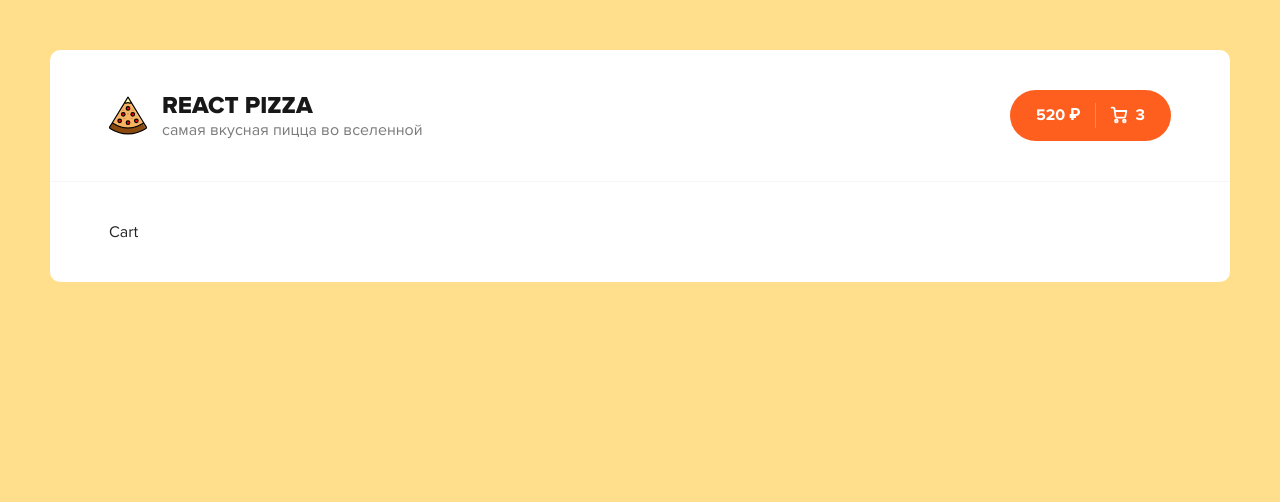
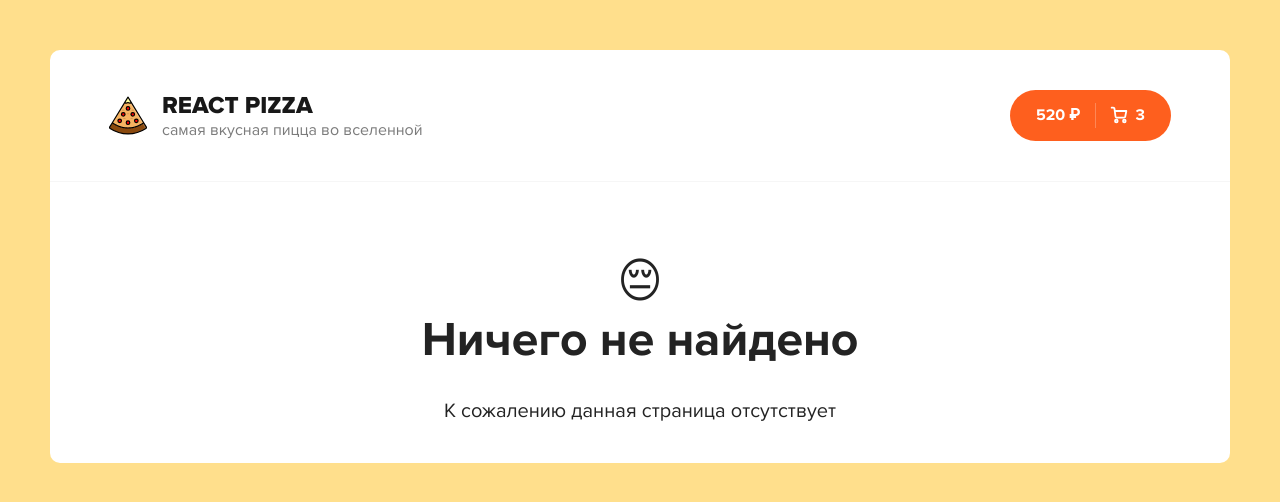
Before and after one commit to likermusic/react-pizza-app, a React (Create React App) app: page /cart in a window 1280 px wide. Shown: the top 502 px of the page. Built offline with nearby package versions, Linux system fonts and the light colour scheme; no server answers.

Commit message:
Переносим фильтры в Home

```diff
--- a/src/components/App.js
+++ b/src/components/App.js
@@ -1,39 +1,27 @@
 import React, { useEffect, useState } from 'react'
-import { Routes, Route, useRoutes } from 'react-router-dom';
-import Layout from './Layout';
-import Cart from "../pages/Cart";
-import Home from "../pages/Home";
+import { Routes, Route } from 'react-router-dom';
+
 
 import useRoutesWrapper from '../hooks/useRoutesWrapper';
+import NotFound from '../pages/NotFound';
+import Layout from './Layout';
+import Home from '../pages/Home';
+import Cart from '../pages/Cart';
+
 function App() {
-  const [pizzas, setPizzas] = useState([]);
-  const [loading, setLoading] = useState(true);
-
-  useEffect(() => {
-    // Проверки
-    fetch('https://64d8ae0a5f9bf5b879ce72a8.mockapi.io/items')
-      .then(resp => resp.json())
-      .then(data => setPizzas(data))
-      .finally(() => setLoading(false))
-      .catch(err => {
-        //Отрисовать в поле пицц сообщение об ошибке
-        alert(`Ошибка запроса к серверу: ${err.message}`);
-      });
-  }, [])
-
-  const routes = useRoutesWrapper();
+  // const routes = useRoutesWrapper();
   return (
+    // <>
+    //   {routes}
+    // </>
     <Routes >
       <Route path='/' element={<Layout/>}>
-        <Route index element={<Home pizzas={pizzas} loading={loading} />} />
-        <Route path='cart' element={<Cart />} />
+        <Route index element={<Home/> } />
+        {/* <Route path='cart' element={<Cart />} /> */}
         <Route path='about' element="<h1>О нас</h1><span>Hello</span>" />
-        <Route path='*' element="NOT FOUND" />
+        <Route path='*' element={<NotFound />} />
       </Route>
     </Routes>
-
-      // {routes}
-
   )
 }
 
--- a/src/components/Categories.js
+++ b/src/components/Categories.js
@@ -1,8 +1,19 @@
-import React, { useState } from 'react'
+import React, { useEffect, useState } from 'react'
 
-function Categories() {
+function Categories({ setPizzas, setLoading, active, setActive }) {
   const categories = ['Все', 'Мясные', 'Вегетарианская', 'Гриль', 'Острые', 'Закрытые'];
-  const [active, setActive] = useState(0);
+
+  // useEffect(() => {
+  //   fetch(`https://64d8ae0a5f9bf5b879ce72a8.mockapi.io/items?category=${active}`)
+  //     .then(resp => resp.json())
+  //     .then(data => setPizzas(data))
+  //     .finally(() => setLoading(false))
+  //     .catch(err => {
+  //       //Отрисовать в поле пицц сообщение об ошибке
+  //       alert(`Ошибка запроса к серверу: ${err.message}`);
+  //     });
+  // }, [active])
+
   return (
     <div className="categories">
       <ul>
--- a/src/components/Sort.js
+++ b/src/components/Sort.js
@@ -1,10 +1,10 @@
 import React, { useRef, useState } from 'react'
 
-function Sort() {
+function Sort({ active, setActive, isUp, setIsUp }) {
   const sortTypes = ['популярности', 'цене', 'алфавиту'];
-  const [sort, setSort] = useState(0);
+
   const [isOpen, setIsOpen] = useState(false);
-  const [isUp, setIsUp] = useState(true);
+
 
   let svgStyles = (!isUp) ? 'sortSvg sortSvg__sort-down' : 'sortSvg';
 
@@ -36,7 +36,7 @@ function Sort() {
         </svg>
         <b>Сортировка по:</b>
         <span onClick={() => setIsOpen(!isOpen)}>
-          {sortTypes[sort]}
+          {sortTypes[active]}
         </span>
       </div>
       {
@@ -45,7 +45,7 @@ function Sort() {
           <ul>
             {
               sortTypes.map((type, ind) => (
-                <li onClick={() => { setSort(ind); setIsOpen(false) }} key={ind} className={sort == ind ? 'active' : ''}>{type}</li>
+                <li onClick={() => { setActive(ind); setIsOpen(false) }} key={ind} className={active == ind ? 'active' : ''}>{type}</li>
               ))
             }
           </ul>
--- a/src/pages/Home.js
+++ b/src/pages/Home.js
@@ -1,17 +1,40 @@
-import React, { useState } from 'react'
+import React, { useState, useEffect } from 'react'
 import Categories from '../components/Categories';
 import Sort from '../components/Sort';
 import PizzaBlock from '../components/PizzaBlock';
 import Skeleton from "../components/Skeleton";
 
 
-function Home({ pizzas, loading }) {
+// active={active} setActive={(ind)=>setActive(ind)} pizzas={pizzasToRender} loading={loading} setPizzas={setPizzas} setLoading={setLoading}
+
+function Home() {
+  const [pizzas, setPizzas] = useState([]);
+  const [loading, setLoading] = useState(true);
+  const [activeCategory, setActiveCategory] = useState(0);
+  const [activeSort, setActiveSort] = useState(0);
+  //избавиться от этой стейтовой перем для сортировки - все одно
+  const [isUp, setIsUp] = useState(true);
+
+  useEffect(() => {
+    // Проверки
+    const category = activeCategory == 0 ? '' : activeCategory;
+    const sort = 'title';
+    const order = 'desc';
+    fetch(`https://64d8ae0a5f9bf5b879ce72a8.mockapi.io/items?category=${category}&sortBy=${sort}&order=${order}`)
+      .then(resp => resp.json())
+      .then(data => setPizzas(data))
+      .finally(() => setLoading(false))
+      .catch(err => {
+        //Отрисовать в поле пицц сообщение об ошибке
+        alert(`Ошибка запроса к серверу: ${err.message}`);
+      });
+  }, [activeCategory])
 
   return (
     <>
       <div className="content__top">
-        <Categories />
-        <Sort />
+        <Categories active={activeCategory} setActive={(ind) => setActiveCategory(ind)} setPizzas={setPizzas} setLoading={setLoading} />
+        <Sort active={activeSort} setActive={(ind) => setActiveSort(ind)} isUp={isUp} setIsUp={(isUp) => setIsUp(isUp)} />
       </div>
       <h2 className="content__title">Все пиццы</h2>
       <div className="content__items">
--- a/src/pages/NotFound.js
+++ b/src/pages/NotFound.js
@@ -1,8 +1,18 @@
 import React from 'react'
+
 
 function NotFound() {
   return (
-    <div>NotFound</div>
+    <div className='notfound-wrapper'>
+      <h1>
+        <span>😔</span>
+        <br />
+        Ничего не найдено
+      </h1>
+      <p>
+        К сожалению данная страница отсутствует
+      </p>
+    </div>
   )
 }
 
--- a/src/styles/components/_all.scss
+++ b/src/styles/components/_all.scss
@@ -1,5 +1,6 @@
-@import './header';
-@import './button';
-@import './categories';
-@import './sort';
-@import './pizza-block';
+@import "./header";
+@import "./button";
+@import "./categories";
+@import "./sort";
+@import "./pizza-block";
+@import "./not-found";
--- /dev/null
+++ b/src/styles/components/_not-found.scss
@@ -0,0 +1,9 @@
+.notfound-wrapper {
+  text-align: center;
+  h1 {
+    margin: 30px 0;
+  }
+  p {
+    font-size: 20px;
+  }
+}
```
Also changed, not shown: src/utils/routes.js (+3 -4 lines).
